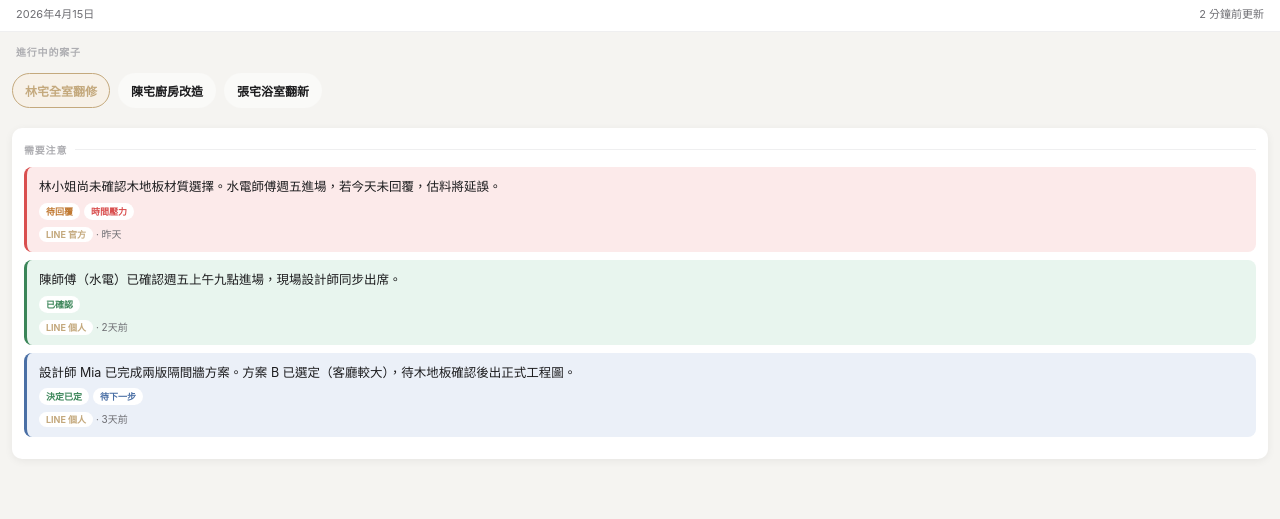
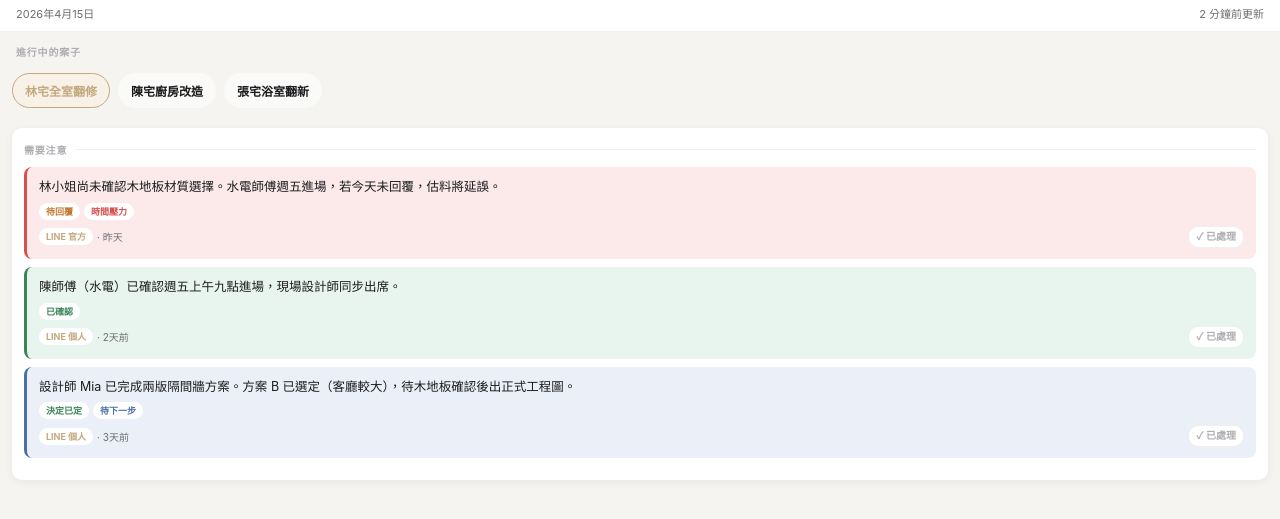
Before and after one commit to pbc-001/toya_prototype_mobile_v2, a plain HTML site: page index.html in a window 1280 px wide. Shown: the part 55-574 px from the top of the page. Drawn offline with Linux system fonts and the light colour scheme.

Commit message:
Add resolve/restore toggle to signal cards

```diff
--- a/index.html
+++ b/index.html
@@ -127,7 +127,7 @@ body{font-family:var(--f);background:var(--bg);color:var(--t1);display:flex;flex
   background:var(--s2);
   border-left:3px solid;
   cursor:pointer;
-  transition:all .15s;
+  transition:all .2s;
   -webkit-touch-callout:none;
 }
 .signal:active{opacity:.8}
@@ -135,6 +135,20 @@ body{font-family:var(--f);background:var(--bg);color:var(--t1);display:flex;flex
 .signal.waiting{border-left-color:var(--amber);background:var(--amber-s)}
 .signal.ok{border-left-color:var(--sage);background:var(--sage-s)}
 .signal.info{border-left-color:var(--blue);background:var(--blue-s)}
+
+/* resolved state */
+.signal.resolved{
+  opacity:.38;
+  filter:grayscale(.7);
+  border-left-color:var(--t3) !important;
+  background:var(--s2) !important;
+  cursor:default;
+}
+.signal.resolved .signal-text{
+  text-decoration:line-through;
+  color:var(--t2);
+}
+.signal.resolved:active{opacity:.38}
 
 .signal-text{font-size:12.5px;line-height:1.5;color:var(--t1);margin-bottom:6px}
 .signal-tags{display:flex;gap:4px;flex-wrap:wrap}
@@ -155,6 +169,32 @@ body{font-family:var(--f);background:var(--bg);color:var(--t1);display:flex;flex
   font-size:10px;
   color:var(--t2);
   margin-top:6px;
+  display:flex;
+  align-items:center;
+  justify-content:space-between;
+}
+.signal-meta-left{display:flex;align-items:center;gap:4px;flex-wrap:wrap}
+
+/* resolve / restore button */
+.resolve-btn{
+  flex-shrink:0;
+  border:1px solid var(--sep);
+  background:#fff;
+  cursor:pointer;
+  font-size:10px;
+  font-weight:600;
+  color:var(--t3);
+  padding:2px 7px;
+  border-radius:10px;
+  transition:all .15s;
+  -webkit-touch-callout:none;
+  white-space:nowrap;
+  line-height:1.6;
+}
+.resolve-btn:active{opacity:.6}
+.resolve-btn.is-resolved{
+  color:var(--sage);
+  border-color:rgba(58,133,88,.3);
 }
 
 /* detail panel (slides up) */
@@ -450,6 +490,9 @@ const projects = [
 
 let activeProjectId = 1;
 
+// resolved state: key = "projectId-signalIndex"
+const resolved = new Set();
+
 function tagClass(label) {
   const map = {
     "待回覆": "tag-wait", "時間壓力": "tag-risk", "已確認": "tag-done",
@@ -458,6 +501,17 @@ function tagClass(label) {
     "進度正常": "tag-done", "保固案件": "tag-info", "已安排處理": "tag-done"
   };
   return map[label] || "tag-info";
+}
+
+function toggleResolve(projectId, signalIndex, e) {
+  e.stopPropagation();
+  const key = `${projectId}-${signalIndex}`;
+  if (resolved.has(key)) {
+    resolved.delete(key);
+  } else {
+    resolved.add(key);
+  }
+  renderSignals();
 }
 
 function renderProjects() {
@@ -478,14 +532,30 @@ function renderSignals() {
     return;
   }
 
-  el.innerHTML = project.signals.map(s => {
+  // sort: unresolved first, resolved last
+  const indexed = project.signals.map((s, i) => ({ s, i }));
+  indexed.sort((a, b) => {
+    const aR = resolved.has(`${project.id}-${a.i}`);
+    const bR = resolved.has(`${project.id}-${b.i}`);
+    return aR - bR;
+  });
+
+  el.innerHTML = indexed.map(({ s, i }) => {
+    const key = `${project.id}-${i}`;
+    const isResolved = resolved.has(key);
     const tagsHtml = s.tags.map(t => `<span class="tag ${tagClass(t)}">${t}</span>`).join("");
+    const btnLabel = isResolved ? "↩ 還原" : "✓ 已處理";
+    const btnClass = isResolved ? "resolve-btn is-resolved" : "resolve-btn";
+    const cardClick = isResolved ? "" : `onclick="openDetail(${project.id})"`;
     return `
-      <div class="signal ${s.type}" onclick="openDetail(${project.id})">
+      <div class="signal ${s.type}${isResolved ? ' resolved' : ''}" ${cardClick}>
         <div class="signal-text">${s.text}</div>
         <div class="signal-tags">${tagsHtml}</div>
         <div class="signal-meta">
-          <span class="tag tag-src">${s.source}</span> · ${s.time}
+          <div class="signal-meta-left">
+            <span class="tag tag-src">${s.source}</span> · ${s.time}
+          </div>
+          <button class="${btnClass}" onclick="toggleResolve(${project.id}, ${i}, event)">${btnLabel}</button>
         </div>
       </div>
     `;
```
